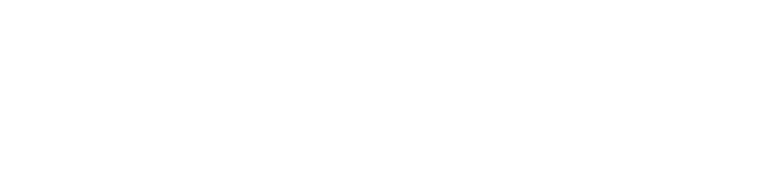
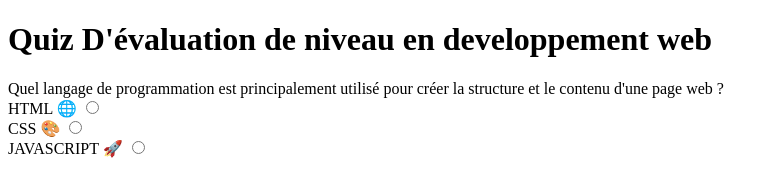
Before and after one commit to pharouqy/Quiz_DevWeb, a plain HTML site: page index.html in a window 1280 px wide. Shown: the whole page, without its empty margins (0-778 px from the left). Drawn offline with Linux system fonts and the light colour scheme.

Commit message:
Add a CSS file & a JS file !!!

```diff
--- a/index.html
+++ b/index.html
@@ -3,7 +3,33 @@
   <head>
     <meta charset="UTF-8" />
     <meta name="viewport" content="width=device-width, initial-scale=1.0" />
+    <link rel="stylesheet" href="./style/style.css" />
     <title>Quiz Level DevWeb</title>
   </head>
-  <body></body>
+  <body>
+    <h1>Quiz D'évaluation de niveau en developpement web</h1>
+    <main>
+      <form action="">
+        <section>
+          <h2></h2>
+            Quel langage de programmation est principalement utilisé pour créer
+            la structure et le contenu d'une page web ?
+          </h2>
+          <div>
+            <label for="HTML">HTML 🌐</label>
+            <input type="radio" name="Q1" id="HTML" />
+          </div>
+          <div>
+            <label for="CSS">CSS 🎨</label>
+            <input type="radio" name="Q1" id="CSS" />
+          </div>
+          <div>
+            <label for="JAVASCRIPT">JAVASCRIPT 🚀</label>
+            <input type="radio" name="Q1" id="JAVASCRIPT" />
+          </div>
+        </section>
+      </form>
+    </main>
+    <script src="./script/script.js"></script>
+  </body>
 </html>
--- /dev/null
+++ b/script/script.js
@@ -0,0 +1 @@
+alert("bonjour")
```
Also changed, not shown: style/style.css (added).
